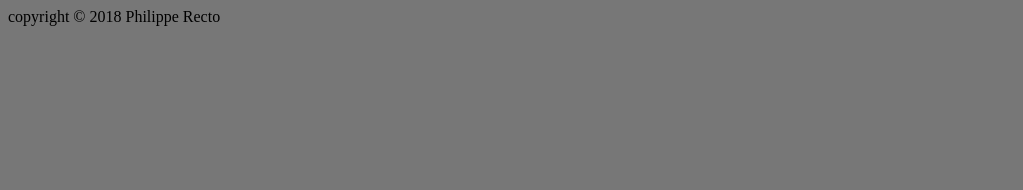
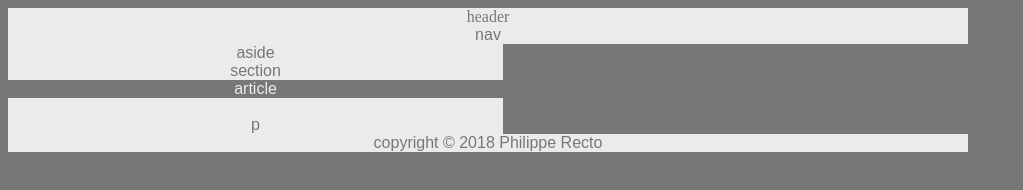
Before and after one commit to precto1285/HW-Wireframe, a plain HTML site: page index.html in a window 1280 px wide. Shown: the whole page, without its empty margins (0-1023 px from the left). Drawn offline with Linux system fonts and the light colour scheme.

Commit message:
Assignment Refresh

```diff
--- a/index.html
+++ b/index.html
@@ -7,33 +7,30 @@
     <body>
 
         <div id="Header">
-
+            header
         </div>
 
         <div id="Nav">
-
+            nav
         </div>
 
         <div id="Aside">
-
+            aside
         </div>
 
         <div id="Section">
+                section
+            <div id="Article">
+                article
 
+                <div id="Headers">
+                    h1,h2,h3
+                </div>
+                <div id="Paragraph">
+                    p
+                </div>
+            </div>
         </div>
-
-        <div id="Article">
-
-        </div>
-
-        <div id="Headers">
-
-        </div>
-
-        <div id="Paragraph">
-
-        </div
-        >
         <footer>
             copyright &copy; 2018 Philippe Recto
         </footer>
--- a/style.css
+++ b/style.css
@@ -1,40 +1,69 @@
 body {
     background-color: #777;
+    color:#ebebeb;
+    text-align:center;
 
 }
 
 #Header {
-
+    background-color:#ebebeb;
+    color:#777;
+    text-align:center;
+    width: 960px;
 }
 
 #Nav {
-
+    background-color:#ebebeb;
+    color:#777;
+    text-align:center;
+    width: 960px;
+    font-family:Arial, Helvetica, sans-serif;
 }
 
 footer {
-
+    background-color:#ebebeb;
+    color:#777;
+    text-align:center;
+    width: 960px;
+    font-family:Arial, Helvetica, sans-serif;
 }
 
 #Section {
-
+    background-color:#ebebeb;
+    color:#777;
+    text-align:center;
+    width: 495px;
+    font-family: Arial, Helvetica, sans-serif;
 }
 
 #Aside {
-
+    background-color:#ebebeb;
+    color:#777;
+    text-align:center;
+    width: 495px;
+    font-family: Arial, Helvetica, sans-serif;
 }
 
 #Article {
-
+    background-color: #777;
+    color:#ebebeb;
+    text-align:center;
+    font-family: Arial, Helvetica, sans-serif;
 }
 
 .clear {
 
 }
 
-h1 {
-
+#Headers {
+    background-color:#ebebeb;
+    text-align:center;
+    font-family: Arial, Helvetica, sans-serif;
 }
 
-p {
-
+#Paragraph {
+    background-color:#ebebeb;
+    color:#777;
+    text-align:center;
+    font-family: Arial, Helvetica, sans-serif;
 }
```
